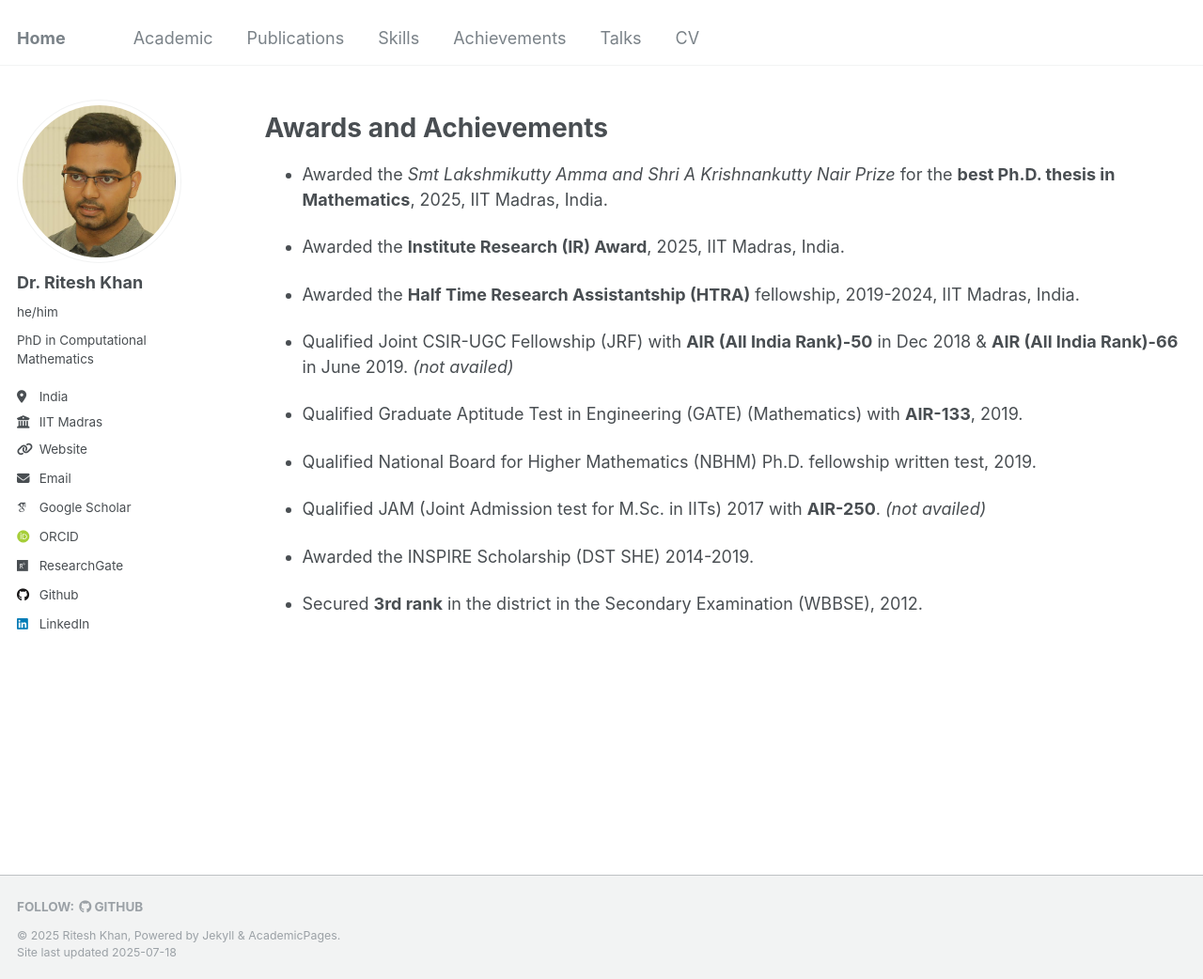
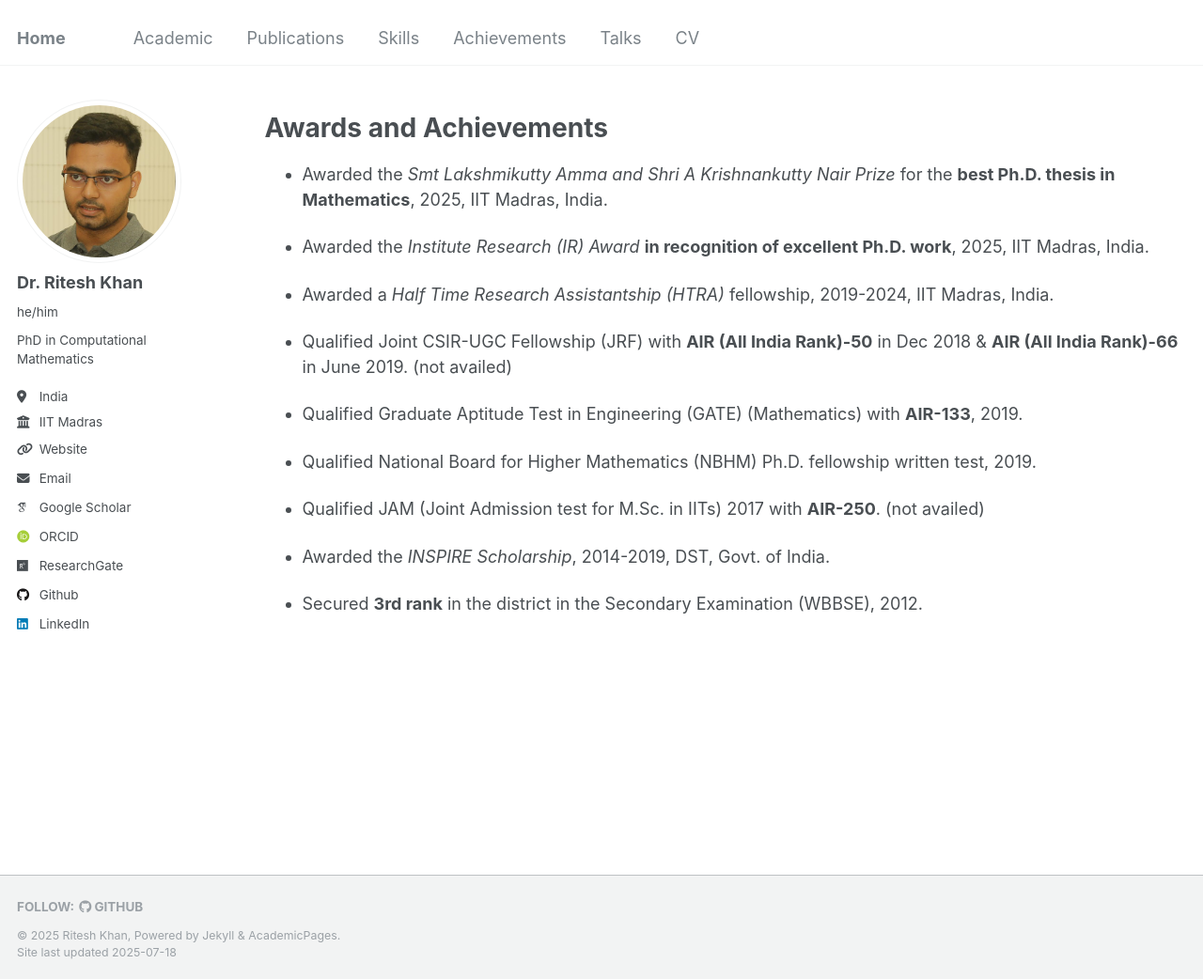
Before and after one commit to RiteshKhan/riteshkhan.github.io, a Jekyll site: the page built from _pages/achievements.md, in a window 1280 px wide and 1042 px high. Shown: the whole window at 94% size. Built offline with Jekyll 4.4.1, drawn with Linux system fonts in a browser that asks for light colours; some web fonts are replaced.

Commit message:
added awards

```diff
--- a/_pages/achievements.html
+++ b/_pages/achievements.html
@@ -1,6 +1,6 @@
 ---
 layout: archive
-title: "Awards & Achievements"
+title: "Achievements"
 permalink: /achievements/
 author_profile: true
 ---
--- a/_pages/achievements.md
+++ b/_pages/achievements.md
@@ -12,18 +12,18 @@ Awards and Achievements
 ======
 * Awarded the *Smt Lakshmikutty Amma and Shri A Krishnankutty Nair Prize* for the **best Ph.D. thesis in Mathematics**, 2025, IIT Madras, India.
 
-* Awarded the **Institute Research (IR) Award**, 2025, IIT Madras, India.
+* Awarded the *Institute Research (IR) Award* **in recognition of excellent Ph.D. work**, 2025, IIT Madras, India.
 
-* Awarded the **Half Time Research Assistantship (HTRA)** fellowship, 2019-2024, IIT Madras, India.
+* Awarded a *Half Time Research Assistantship (HTRA)* fellowship, 2019-2024, IIT Madras, India.
 
-* Qualified Joint CSIR-UGC Fellowship (JRF) with **AIR (All India Rank)-50** in Dec 2018 & **AIR (All India Rank)-66** in June 2019. *(not availed)*
+* Qualified Joint CSIR-UGC Fellowship (JRF) with **AIR (All India Rank)-50** in Dec 2018 & **AIR (All India Rank)-66** in June 2019. (not availed)
 
 * Qualified Graduate Aptitude Test in Engineering (GATE) (Mathematics) with **AIR-133**, 2019.
 
 * Qualified National Board for Higher Mathematics (NBHM) Ph.D. fellowship written test, 2019.
 
-* Qualified JAM (Joint Admission test for M.Sc. in IITs) 2017 with **AIR-250**. *(not availed)*
+* Qualified JAM (Joint Admission test for M.Sc. in IITs) 2017 with **AIR-250**. (not availed)
 
-* Awarded the INSPIRE Scholarship (DST SHE) 2014-2019.
+* Awarded the *INSPIRE Scholarship*, 2014-2019, DST, Govt. of India.
 
 * Secured **3rd rank** in the district in the Secondary Examination (WBBSE), 2012.
```
